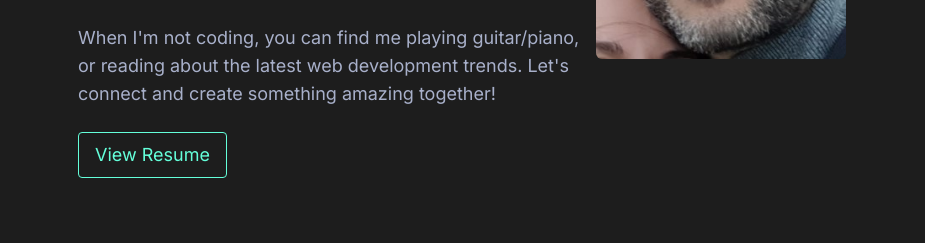
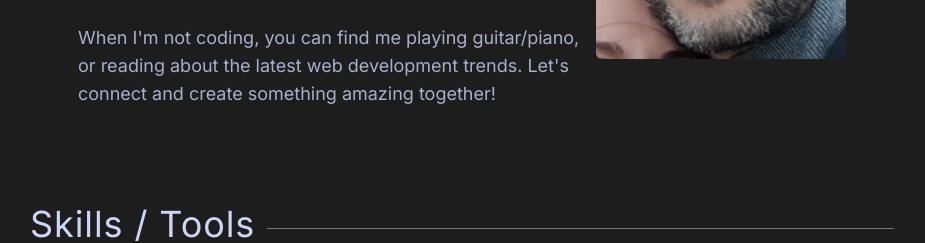
Before and after one commit to quentin-mckay/Portfolio_Next13, a Next.js app: page / in a window 1280 px wide. Shown: the part 1180-1423 px from the top of the page, without its empty margins (178-1103 px from the left). Built offline with nearby package versions, Linux system fonts and the light colour scheme.

Commit message:
hide  resume button

```diff
--- a/sections/About.tsx
+++ b/sections/About.tsx
@@ -32,9 +32,9 @@ const About = () => (
                         amazing together!
                     </p>
 
-                    <button className='px-4 py-2 mt-6 transition-colors border rounded text-accent border-accent hover:bg-accent/10'>
+                    {/* <button className='px-4 py-2 mt-6 transition-colors border rounded text-accent border-accent hover:bg-accent/10'>
                         View Resume
-                    </button>
+                    </button> */}
                 </div>
 
                 {/* <div className="relative order-first md:order-last group"> */}
```
